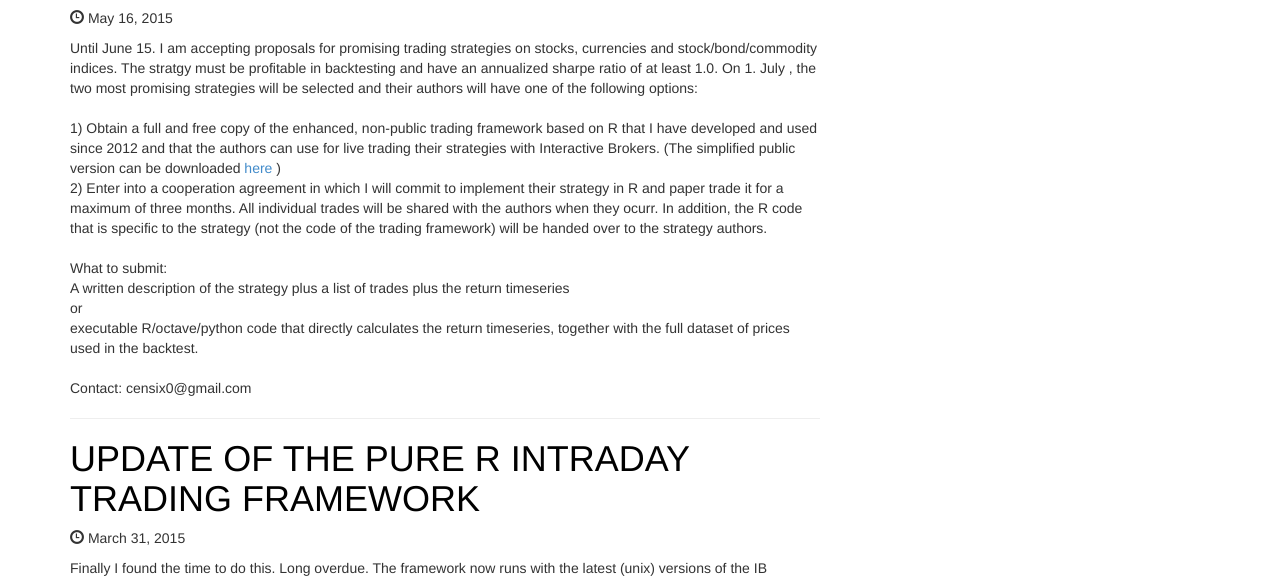
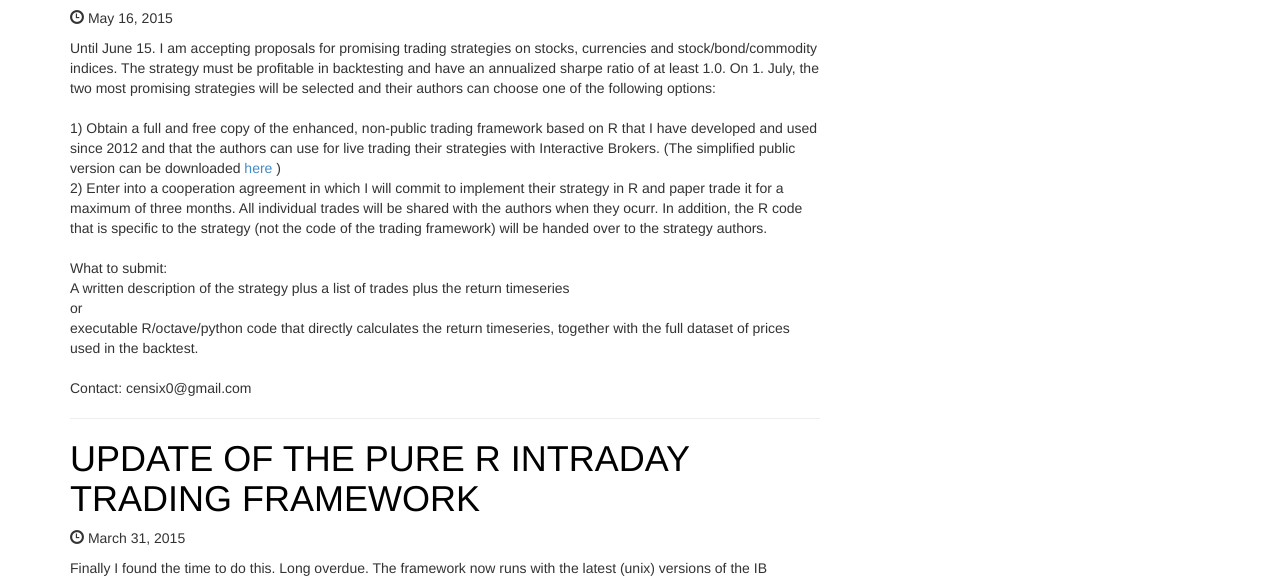
Before and after one commit to censix/oldtradingwebsite, a plain HTML site: page index.html in a window 1280 px wide. Shown: the part 615-1195 px from the top of the page. Drawn offline with Linux system fonts and the light colour scheme.

Commit message:
Update index.html

```diff
--- a/index.html
+++ b/index.html
@@ -45,9 +45,9 @@
                 </h2>
                 <p><span class="glyphicon glyphicon-time"></span> May 16, 2015</p>
                 <p>
-Until June 15. I am accepting proposals for promising trading strategies on stocks, currencies and stock/bond/commodity indices. The stratgy must be profitable in backtesting and have an annualized sharpe ratio of at least 1.0.
+Until June 15. I am accepting proposals for promising trading strategies on stocks, currencies and stock/bond/commodity indices. The strategy must be profitable in backtesting and have an annualized sharpe ratio of at least 1.0.
 
-On 1. July , the two most promising strategies will be selected and their authors will have one of the following options:
+On 1. July, the two most promising strategies will be selected and their authors can choose one of the following options:
 <br><br>
 1)  Obtain a full and free copy of the enhanced, non-public trading framework based on R that I have developed and used since 2012 and that the authors can use for live trading their strategies with Interactive Brokers. (The simplified public version can be downloaded <a href="downloads.html">here</a> )
 <br>
```
